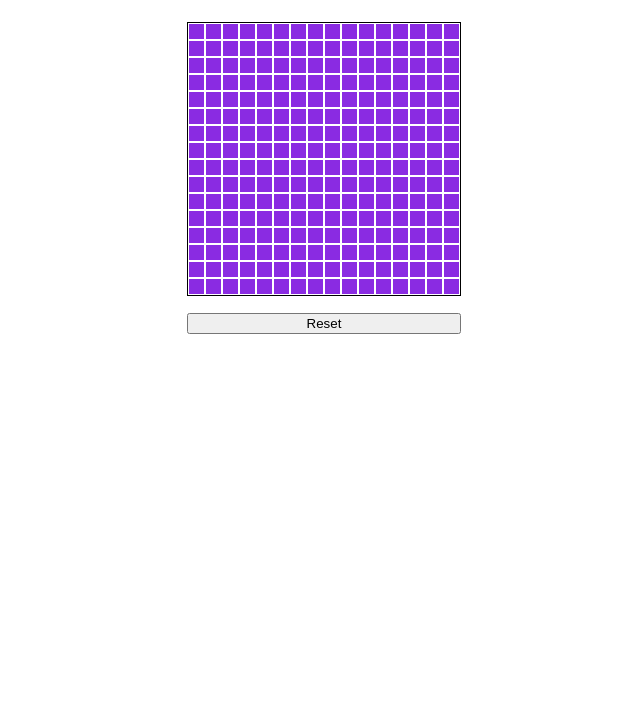
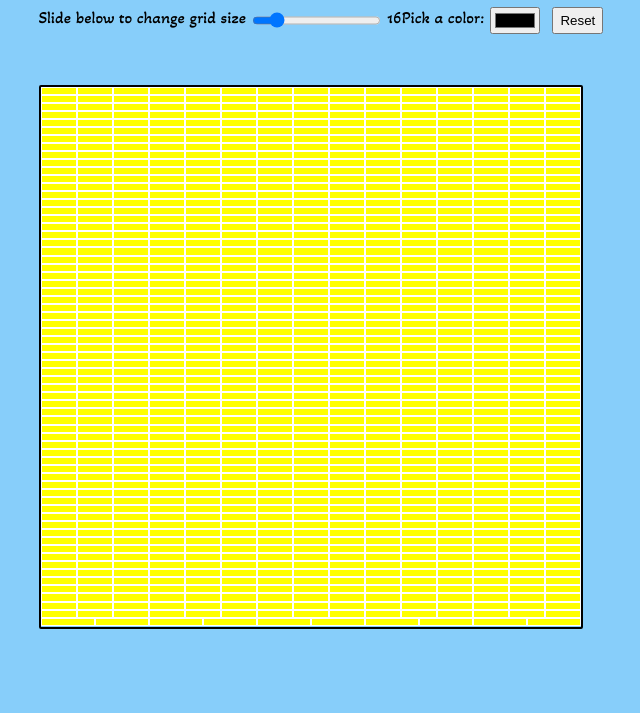
Before and after one commit to greazleay/etch-a-sketch, a plain HTML site: page index.html in a window 1280 px wide. Shown: the part 87-800 px from the top of the page, without its empty margins (316-956 px from the left). Drawn offline with Linux system fonts and the light colour scheme.

Commit message:
Changed to flexbox design for the grids

```diff
--- a/main.js
+++ b/main.js
@@ -20,6 +20,52 @@ const h1 = document.createElement('h1');
 h1.textContent = `Etch A Sketch`
 container.appendChild(h1);
 
+// Add Grid Controls
+
+const controls = document.createElement('div');
+controls.classList.add('controls');
+container.appendChild(controls);
+
+// Creates Slider and it's output
+
+const label = document.createElement('label');
+label.setAttribute('for', 'slider');
+label.textContent = `Slide below to change grid size`;
+controls.appendChild(label);
+
+const slider = document.createElement('input');
+slider.setAttribute('type', 'range');
+slider.setAttribute('name', 'slider');
+slider.setAttribute('min', '1');
+slider.setAttribute('max', '100');
+slider.setAttribute('step', '1');
+slider.setAttribute('value', '16');
+controls.appendChild(slider);
+
+const output = document.createElement('output');
+output.classList.add('slider-output');
+output.setAttribute('for', 'slider');
+output.textContent = slider.value;
+controls.appendChild(output);
+
+// Color Picker control
+
+const colorLabel = document.createElement('label');
+colorLabel.setAttribute('for', 'color');
+colorLabel.textContent = `Pick a color:`;
+controls.appendChild(colorLabel);
+
+const color = document.createElement('input');
+color.setAttribute('type', 'color');
+color.setAttribute('name', 'color');
+controls.appendChild(color);
+
+// Creates Reset Button
+
+const button = document.createElement('button');
+button.classList.add('btn');
+button.textContent = `Reset`
+controls.appendChild(button);
 
 // Div container and square divs
 
@@ -27,30 +73,40 @@ const squares = document.createElement('div');
 squares.classList.add('squares');
 container.appendChild(squares);
 
+
+
 // Function below creates a single div element
 
-const singleDiv = () => {
+function divBlock() {
     let item = document.createElement('div');
     item.classList.add('item');
     item.addEventListener('mouseover', () => {
-        item.style.backgroundColor = 'white'
+        item.setAttribute('class', 'item_mod');
     });
     squares.appendChild(item);
 };
 
 // Function below renders the div multiple times
 
-const divMultiplier = (num) => {
+function addDiv(num) {
     for (let i = 0; i < num; i++) {
-        singleDiv();
+        divBlock();
     }
 }
 
-divMultiplier(256);
+function removeDiv() {
+    squares.removeChild(squares.firstChild);
+}
 
-// Creates Reset Button
+function remover(num) {
+    for (let i = 0; i < num; i++) {
+        removeDiv();
+    }
+}
 
-const button = document.createElement('button');
-button.classList.add('btn');
-button.textContent = `Reset`
-container.appendChild(button);
+// let count = Math.pow(slider.valueAsNumber, 2)
+let min = slider.valueAsNumber  - parseInt(slider.min) + 1;
+let max = parseInt(slider.max) - slider.valueAsNumber;
+
+// addDiv(Math.pow(min, 2));
+addDiv(1000)
--- a/scripts.js
+++ b/scripts.js
@@ -1 +1,21 @@
-button.addEventListener('click', () => { location.reload() })
+// Function controlling button reset
+
+const colorReset = () => {
+    const divBlocks = document.querySelectorAll('.item_mod');
+    divBlocks.forEach(div => {
+        div.setAttribute('class', 'item');
+    });
+};
+
+button.addEventListener('click', colorReset)
+
+// Function controlling the slider
+
+const adjustDivs = () => {
+    output.textContent = slider.value;
+    // addDiv(Math.pow(parseInt(output.textContent), 2))
+
+
+};
+
+slider.addEventListener('input', adjustDivs);
--- a/styles.css
+++ b/styles.css
@@ -19,8 +19,15 @@ html {
     box-sizing: inherit;
 }
 
+@font-face {
+    font-family: 'Akaya';
+    src: url('./fonts/AkayaKanadaka-Regular.ttf');
+}
+
 body {
     text-align: center;
+    font-family: 'Akaya';
+    background-color:lightskyblue;
 }
 
 .container {
@@ -29,16 +36,37 @@ body {
     place-content: center center;
 }
 
+.controls {
+    display: flex;
+    flex-flow: row wrap;
+    justify-content: space-between;
+}
+
+.controls input, button {
+    margin: 0 6px;
+}
+
 .squares {
-    display: grid;
-    grid-template-columns: repeat(16, minmax(1rem, auto));
-    grid-template-rows: repeat(16, minmax(1rem, auto));
-    flex: 1 1 auto;
-    margin: 1rem 0;
-    border: solid 1px black;
+    display: flex;
+    flex-flow: row wrap;
+    margin: 3rem 0;
+    border: solid 2px black;
+    border-radius: 2px;
+    width: 32rem;
+    height: 32rem;
+    font-size: 1rem;
 }
 
 .item {
     border: solid white 1px;
+    background-color: yellow;
+    flex: 1 1 2em;
+    max-width: 100%;
+}
+
+.item_mod {
+    border: solid white 1px;
     background-color: blueviolet;
+    flex: 1 1 2em;
+    max-width: 100%;
 }
```
Also changed, not shown: fonts/AkayaKanadaka-Regular.ttf (added), fonts/Yellowtail-Regular.ttf (added).
